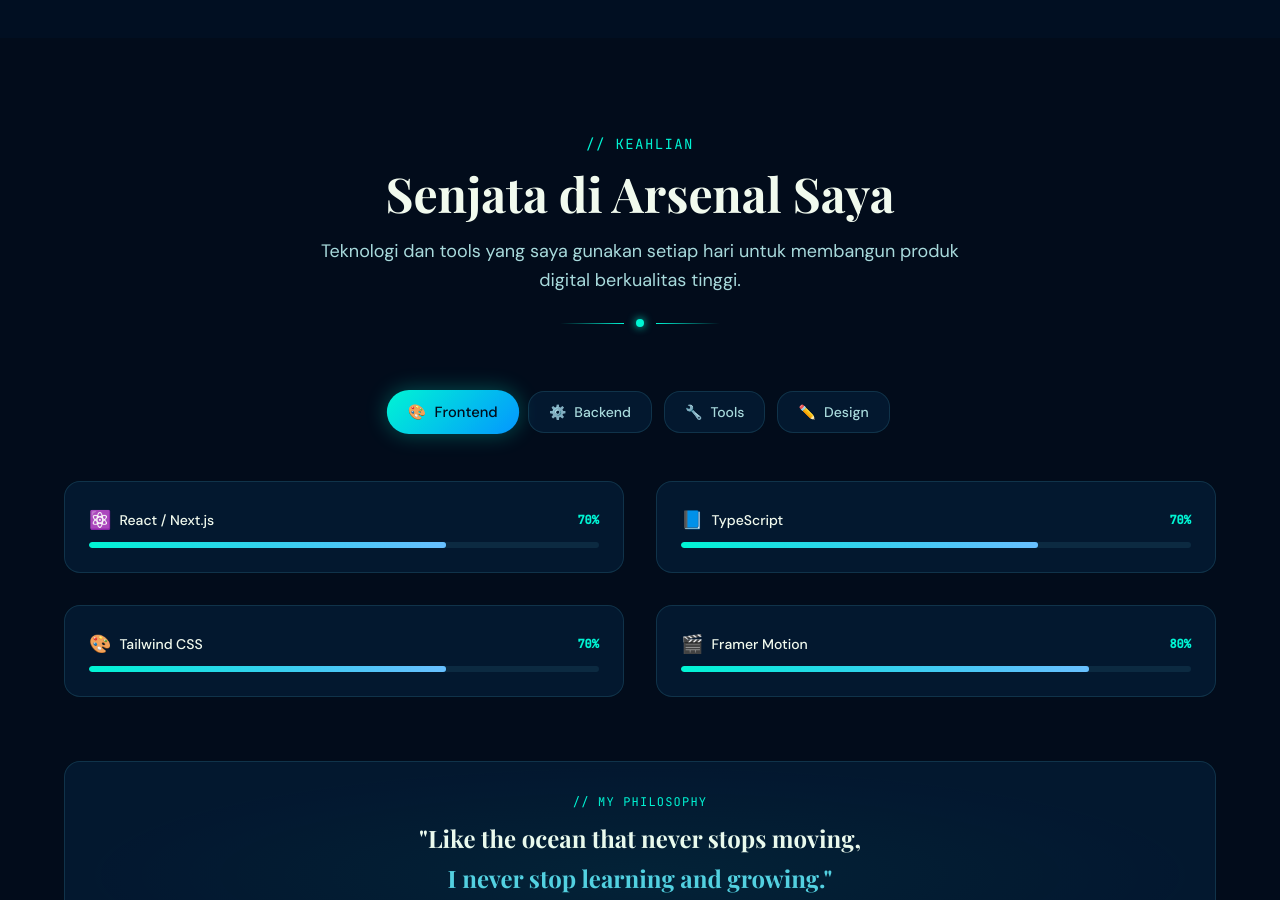
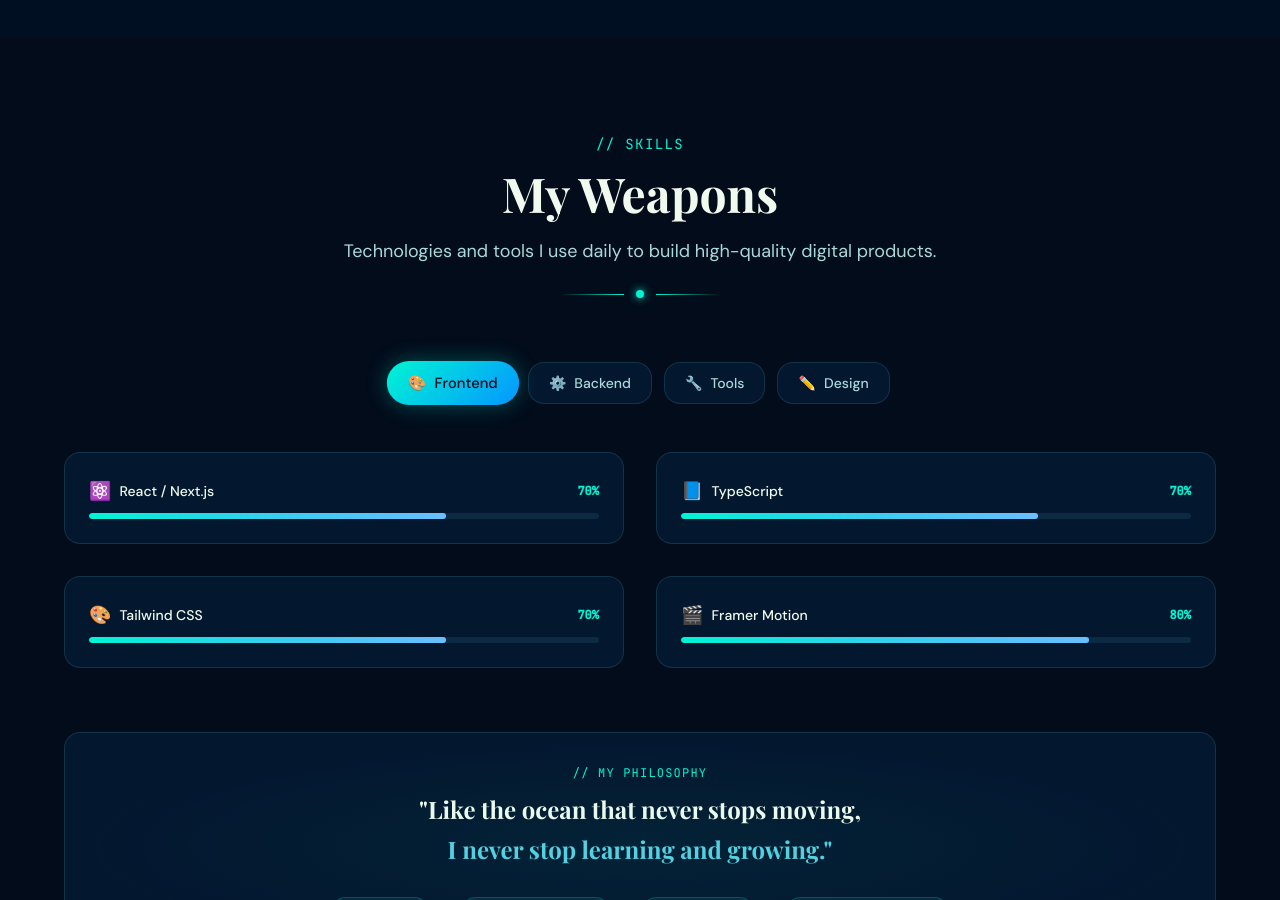
Before and after one commit to gabriele-cpp/Ocean-Portfolio, a Next.js app: page / in a window 1280 px wide. Shown: the part 1900-2800 px from the top of the page. Built offline with nearby package versions, Linux system fonts and the light colour scheme.

Commit message:
Initial commit - ocean portfolio

```diff
--- a/components/sections/SkillsSection.tsx
+++ b/components/sections/SkillsSection.tsx
@@ -71,9 +71,9 @@
     return (
         <SectionWrapper id="skills">
             <SectionHeading
-                eyebrow="// keahlian"
-                title="Senjata di Arsenal Saya"
-                subtitle="Teknologi dan tools yang saya gunakan setiap hari untuk membangun produk digital berkualitas tinggi."
+                eyebrow="// skills"
+                title="My Weapons"
+                subtitle="Technologies and tools I use daily to build high-quality digital products."
             />
 
             <div ref={sectionRef}>
```
